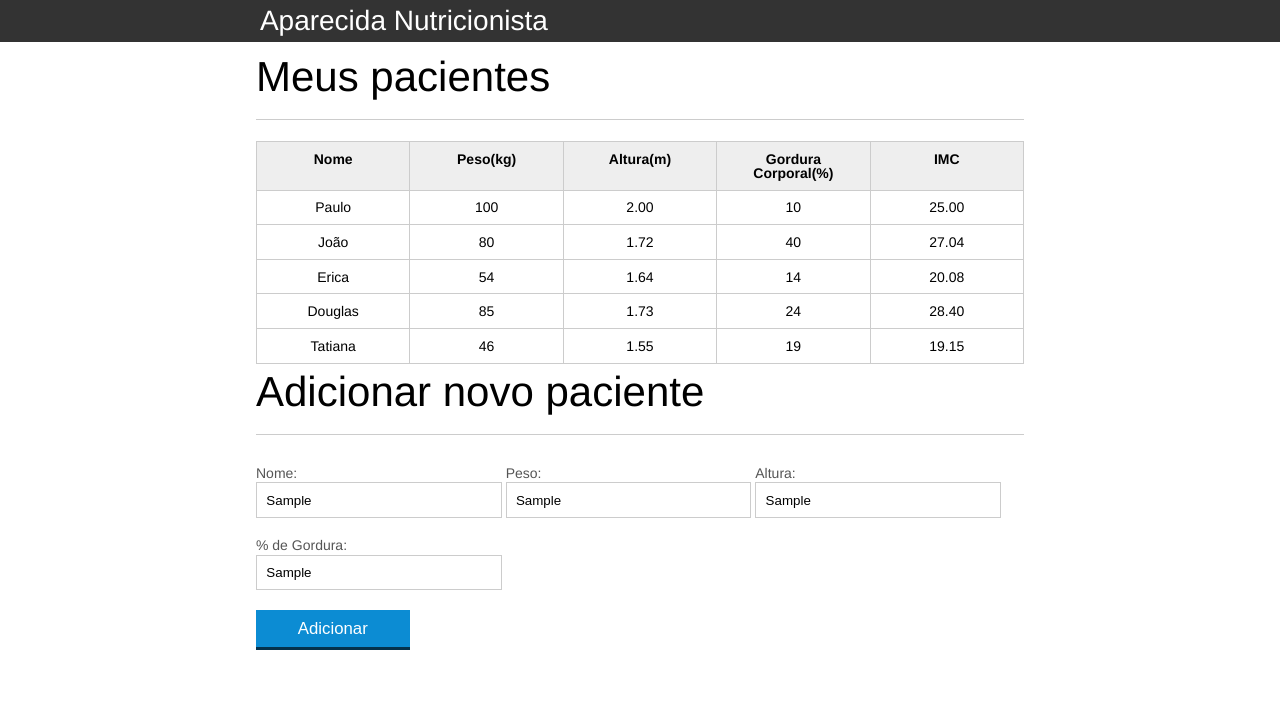
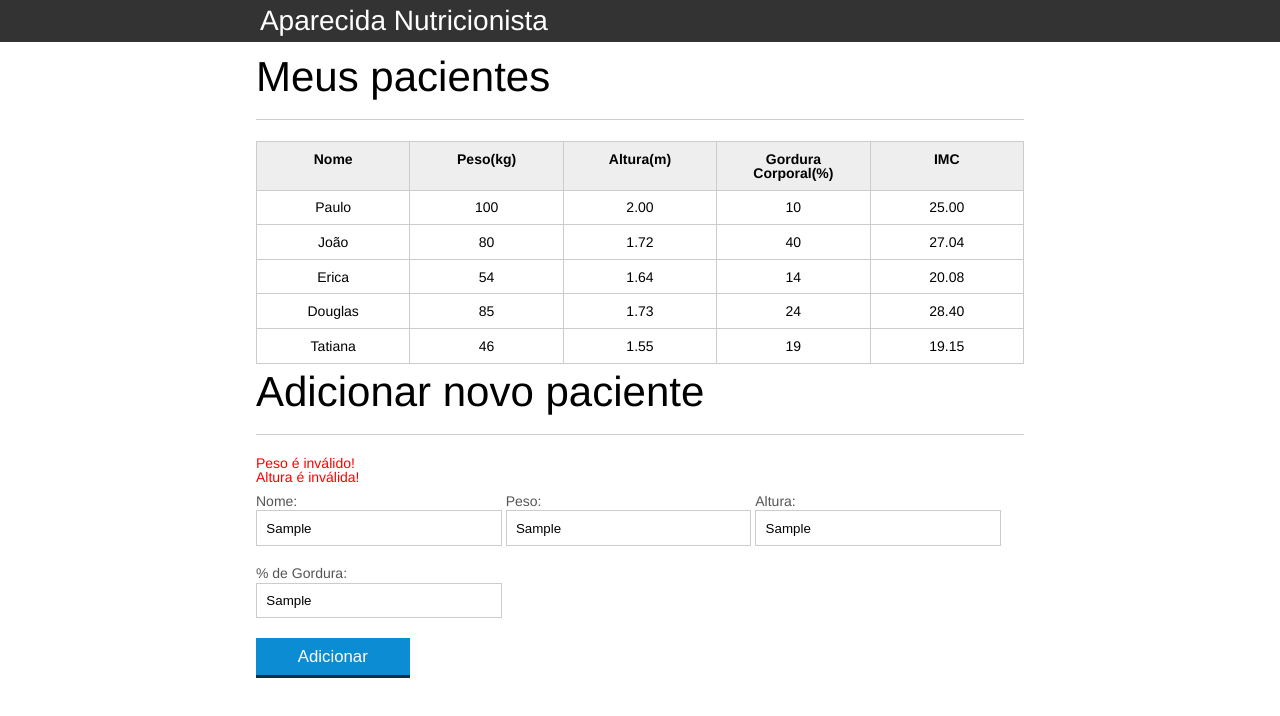
Before and after one commit to Daniel-Solano/pagina_nutricionista_javascript, a plain HTML site: page index.html in a window 1280 px wide. Both pictures are taken after typing "Sample", "Sample", "Sample", "Sample" into the empty fields and a click on the button "Adicionar". Drawn offline with Linux system fonts and the light colour scheme.

Commit message:
Criando validações para o furmulário

```diff
--- a/css/index.css
+++ b/css/index.css
@@ -140,3 +140,7 @@ button[disabled=disabled], button:disabled {
 #mensagem-erro {
 	color: red;
 }
+
+#mensagens-erro {
+	color: red;
+}
--- a/index.html
+++ b/index.html
@@ -75,7 +75,7 @@
 
 		<section class="container">
 			<h2 id="titulo-form">Adicionar novo paciente</h2>
-			<ul id="mensagem-erro"></ul>
+			<ul id="mensagens-erro"></ul>
 			<form id="form-adiciona">
 				<div class="grupo">
 					<label for="nome">Nome:</label>
--- a/js/form.js
+++ b/js/form.js
@@ -12,10 +12,9 @@ botaoAdicionar.addEventListener("click", function(event) {
     var pacienteTr = montaTr(paciente);
 
     var erros = validaPaciente(paciente);
-
+    console.log(erros)
     if(erros.length > 0){
-        var mensagemErro = document.querySelector("#mensagem-erro");
-        mensagemErro.textContent = erro;
+        exibeMensagensDeErro(erros);
         return;
     }
 
@@ -31,6 +30,16 @@ botaoAdicionar.addEventListener("click", function(event) {
 
     form.reset(); // Limpa os campod do formulário após a inclusão
 })
+
+function exibeMensagensDeErro(erros) {
+    var ul = document.querySelector("#mensagens-erro")
+    erros.forEach(function(erro) {
+        var li = document.createElement("li");
+        li.textContent = erro;
+        ul.appendChild(li);
+    });
+
+}
 
 titulo.addEventListener("click", function(){ // Selecionamos um elemento e adicionamos um "escutador" de eventos nele mais a função.
     console.log("Olha só, posso chamar uma função anônima.");
@@ -72,7 +81,15 @@ function validaPaciente(paciente){
 
     var erros = [];
 
-    if(!validaPeso(paciente.peso)) erros.push("Peso é inválido!"); // Laço "if" em uma linha
+    if (paciente.nome.length == 0){
+        erros.push("O nome não pode ser em branco")
+    }
+
+    if (paciente.gordura.length == 0){
+        erros.push("A gordura não pode ser em branco")
+    }
+
+    if(!validaPeso(paciente.peso)) erros.push("Peso é inválido!"); // Laço "if" em uma linha, "push" adiciona à lista
     if(!validaAltura(paciente.altura)) erros.push("Altura é inválida!");
 
     return erros;
```
